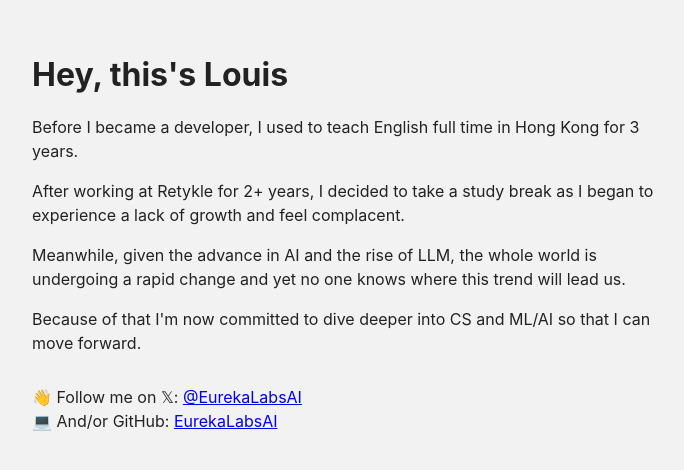
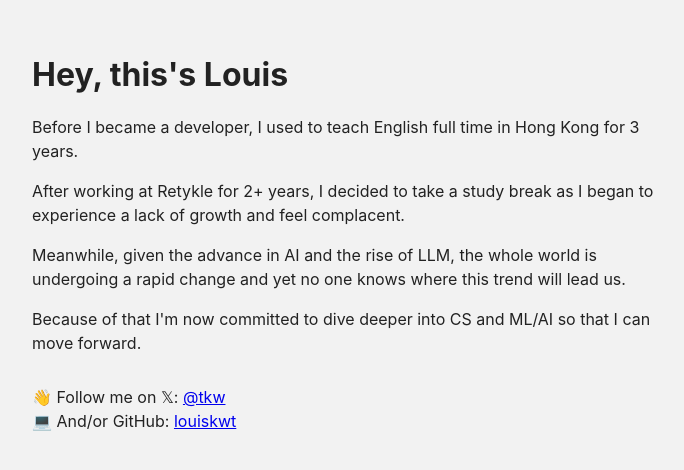
Before and after one commit to louiskwt/portfolio-page, a Next.js app: page / in a window 1280 px wide. Shown: the top 470 px of the page, without its empty margins (283-967 px from the left). Built offline with nearby package versions, Linux system fonts and the light colour scheme.

Commit message:
updated links

```diff
--- a/pages/index.jsx
+++ b/pages/index.jsx
@@ -18,9 +18,9 @@ export default function Home() {
         <p>Because of that I'm now committed to dive deeper into CS and ML/AI so that I can move forward.</p>
         {/* link */}
         <p id="links">
-          👋 Follow me on 𝕏: <a href="https://x.com/kawingt2">@EurekaLabsAI</a>
+          👋 Follow me on 𝕏: <a href="https://x.com/kawingt2">@tkw</a>
           <br />
-          💻 And/or GitHub: <a href="https://github.com/louiskwt">EurekaLabsAI</a>
+          💻 And/or GitHub: <a href="https://github.com/louiskwt">louiskwt</a>
           <br />
         </p>
       </main>
```
